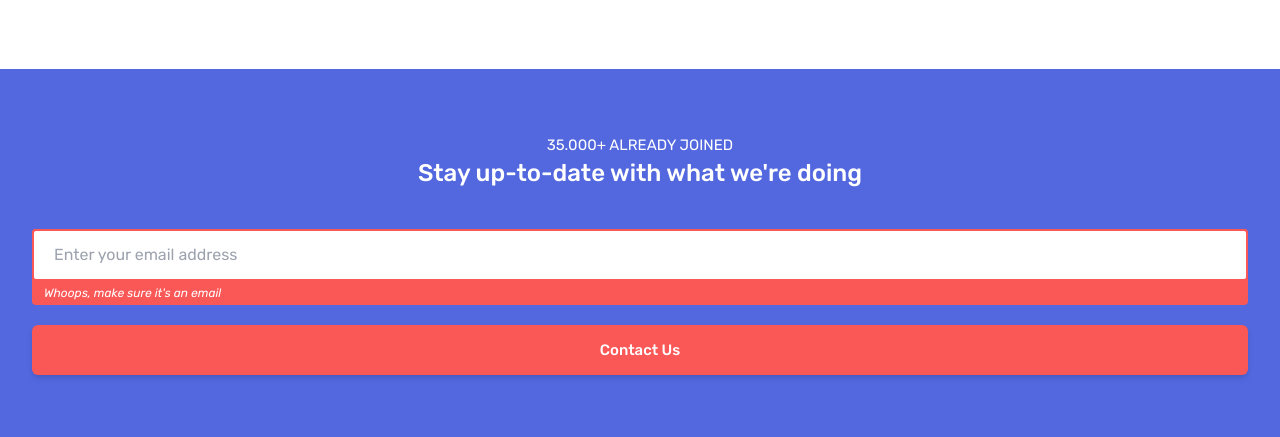
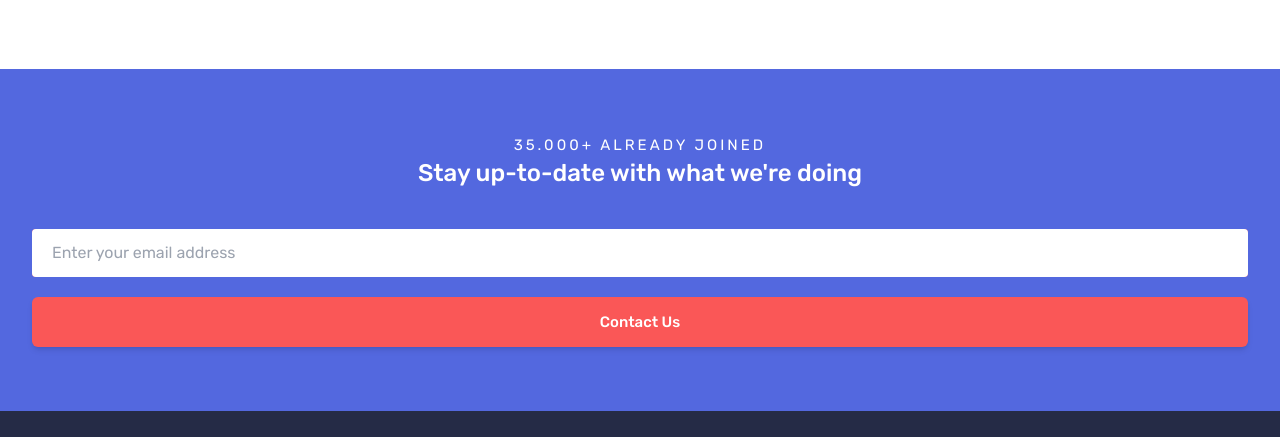
Before and after one commit to Kurkov11/bookmark-landing-page, a website: page docs/index.html in a window 1280 px wide. Shown: the part 3767-4204 px from the top of the page. Drawn offline with Linux system fonts and the light colour scheme.

Commit message:
Set display of error msg to hidden and remove input's border width by default. They must be shown only when actual error occurs

```diff
--- a/docs/index.html
+++ b/docs/index.html
@@ -148,8 +148,8 @@
     <form id="newsletter">
       <div class="relative">
         <div class="bg-softRed mb-5 rounded">
-          <input type="text" name="email" id="newsletter-input" class="w-full px-5 py-3 rounded focus:outline-none border-2 border-softRed border-solid" placeholder="Enter your email address">
-          <span class="italic block text-xs text-white pl-3 py-1">Whoops, make sure it's an email</span>
+          <input type="text" name="email" id="newsletter-input" class="w-full px-5 py-3 rounded focus:outline-none border-softRed border-solid" placeholder="Enter your email address">
+          <span class="italic text-xs text-white pl-3 py-1 hidden">Whoops, make sure it's an email</span>
         </div>
         <img src="../images/icon-error.svg" alt="error icon" class="absolute top-3.5 right-3 hidden" id="newsletter-error-icon">
       </div>
```
Also changed, not shown: docs/output.css.
